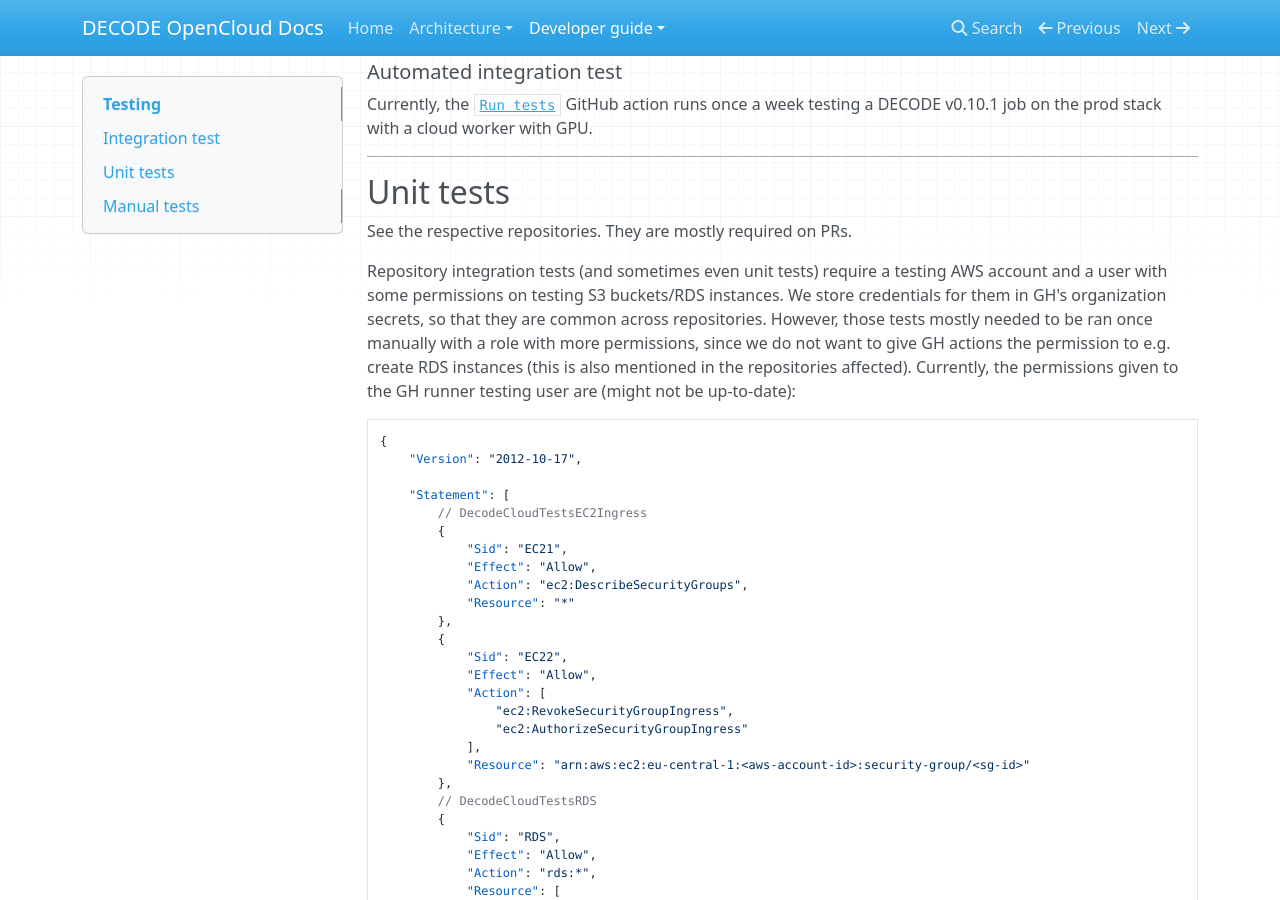
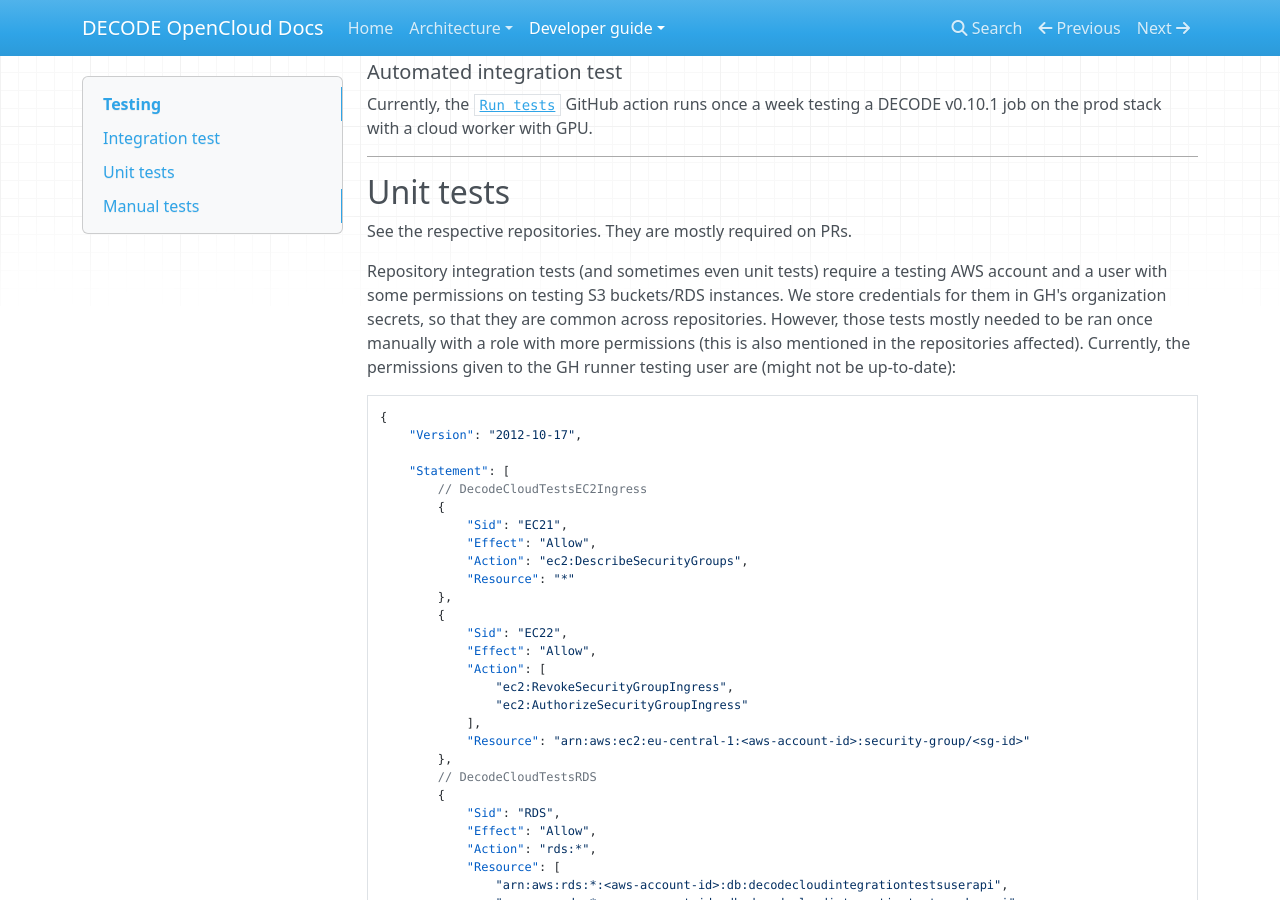
Before and after one commit to ries-lab/DECODE_Cloud_Documentation, an MkDocs documentation site: the page built from docs/developer/testing.md, in a window 1280 px wide and 900 px high, scrolled down 458 px. Built offline with MkDocs 1.6.1, drawn with Linux system fonts in a browser that asks for light colours; nearby versions of some CDN libraries; some of the changed text lies outside the part shown.

Commit message:
Mention data handling

````diff
--- a/docs/developer/testing.md
+++ b/docs/developer/testing.md
@@ -26,7 +26,7 @@ They are mostly required on PRs.
 
 Repository integration tests (and sometimes even unit tests) require a testing AWS account and a user with some permissions on testing S3 buckets/RDS instances.
 We store credentials for them in GH's organization secrets, so that they are common across repositories.
-However, those tests mostly needed to be ran once manually with a role with more permissions, since we do not want to give GH actions the permission to e.g. create RDS instances (this is also mentioned in the repositories affected).
+However, those tests mostly needed to be ran once manually with a role with more permissions (this is also mentioned in the repositories affected).
 Currently, the permissions given to the GH runner testing user are (might not be up-to-date):
 ```
 {
--- a/mkdocs.yml
+++ b/mkdocs.yml
@@ -4,6 +4,7 @@ nav:
   - Architecture:
     - Repositories: architecture/repositories.md
     - Job workflow: architecture/workflow.md
+    - Data handling: architecture/data.md
     - Design choices: architecture/design.md
   - Developer guide:
     - Applications: developer/applications.md
````
Also changed, not shown: other parts of docs/developer/testing.md (+1 -1 lines), docs/architecture/data.md (added, +17 -0 lines).
